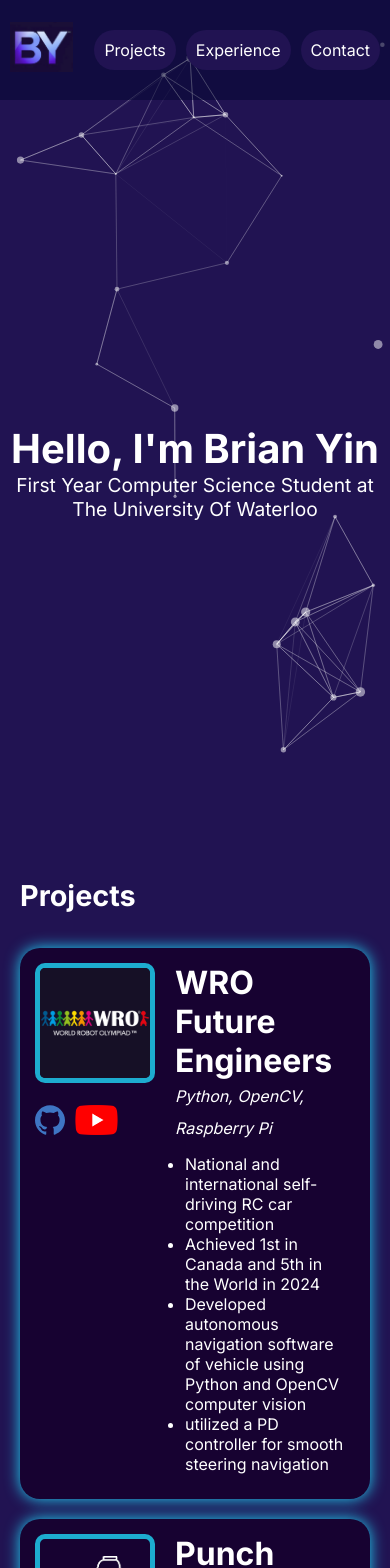
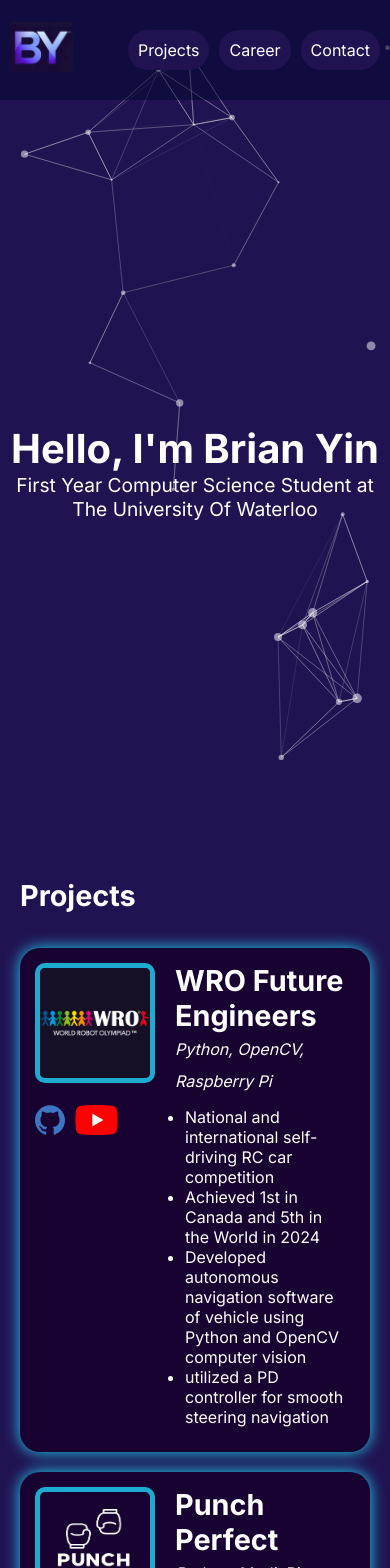
Before and after one commit to Brain256/personal-website, a React (Vite) app: page / in a window 390 px wide. Shown: the top 1568 px of the page. Built offline with nearby package versions, Linux system fonts and the light colour scheme.

Commit message:
further adjusted responsive design

```diff
--- a/src/components/Cards.css
+++ b/src/components/Cards.css
@@ -68,4 +68,8 @@
     .project-card, .exp-card {
         padding:15px;
     }
+
+    .title {
+        font-size:1.8rem;
+    }
 }
--- a/src/components/Navbar.jsx
+++ b/src/components/Navbar.jsx
@@ -8,7 +8,7 @@ function Navbar() {
                 <div className="name"><a href="#header"><img src="/Logo.jpg" height="50"/></a><div className="name-text">Brian Yin</div></div>
                 <div className="links">
                     <div><a href="#project-container">Projects</a></div>
-                    <div><a href="#exp-container">Experience</a></div>
+                    <div><a href="#exp-container">Career</a></div>
                     <div><a href="#contact-container">Contact</a></div>
                 </div>
             </div>
```
